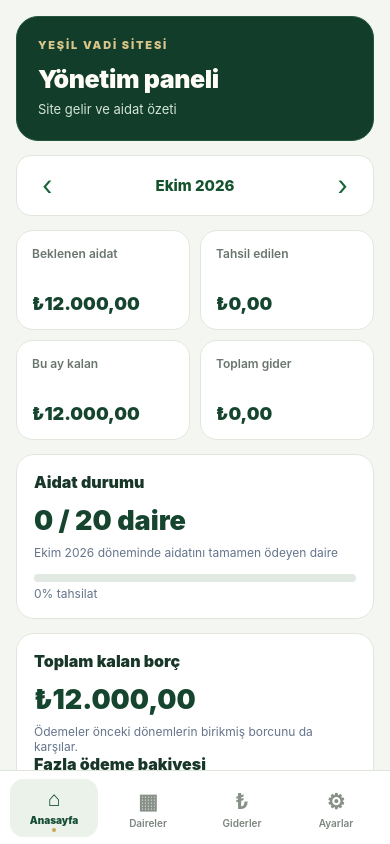
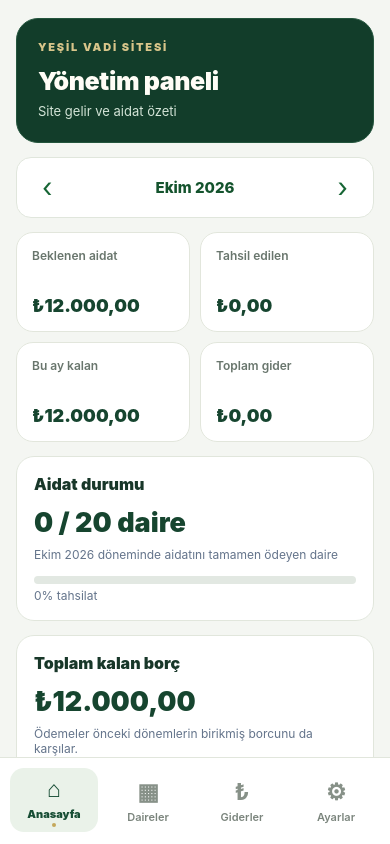
Before and after one commit to ilkerhemen-a11y/yesil-vadi-sitesi, a React Native app: screen / in a window 390 px wide. Built offline with nearby package versions, Linux system fonts and the light colour scheme.

Commit message:
Improve screen spacing and enlarge bottom navigation touch targets

```diff
--- a/App.tsx
+++ b/App.tsx
@@ -136,7 +136,7 @@ export default function App() {
   const header = (title: string, subtitle: string) => <View style={styles.header}><Text style={styles.brand}>YEŞİL VADİ SİTESİ</Text><Text style={styles.pageTitle}>{title}</Text><Text style={styles.subtitle}>{subtitle}</Text></View>;
   const monthPicker = <View style={styles.monthPicker}><TouchableOpacity style={styles.monthArrow} onPress={() => setSelectedMonth(m => shiftMonth(m, -1))}><Text style={styles.monthArrowText}>‹</Text></TouchableOpacity><Text style={styles.monthText}>{monthLabel(selectedMonth)}</Text><TouchableOpacity style={styles.monthArrow} onPress={() => setSelectedMonth(m => shiftMonth(m, 1))}><Text style={styles.monthArrowText}>›</Text></TouchableOpacity></View>;
 
-  return <SafeAreaView style={styles.safe}>
+  return <SafeAreaView style={styles.safe}><View style={styles.topSafeSpace} />
     <StatusBar barStyle="light-content" backgroundColor="#14532d" />
     {tab === "home" && <ScrollView contentContainerStyle={styles.content}>
       {header("Yönetim paneli", "Site gelir ve aidat özeti")}{monthPicker}
@@ -175,7 +175,7 @@ function Metric({ title, value }: { title: string; value: string }) { return <Vi
 function Action({ title, onPress }: { title: string; onPress: () => void }) { return <TouchableOpacity style={styles.action} onPress={onPress}><Text style={styles.actionText}>{title}</Text><Text style={styles.actionArrow}>›</Text></TouchableOpacity>; }
 function NavItem({ label, icon, active, onPress }: { label: string; icon: string; active: boolean; onPress: () => void }) { return <TouchableOpacity accessibilityRole="button" accessibilityState={{ selected: active }} style={[styles.navItem, active && styles.navItemActive]} onPress={onPress}><Text style={[styles.navIcon, active && styles.navIconActive]}>{icon}</Text><Text style={[styles.navLabel, active && styles.navLabelActive]}>{label}</Text>{active && <View style={styles.navDot} />}</TouchableOpacity>; }
 const styles = StyleSheet.create({
- safe: { flex: 1, backgroundColor: "#f4f6f2" }, content: { padding: 16, paddingBottom: 28 },
+ safe: { flex: 1, backgroundColor: "#f4f6f2" }, topSafeSpace: { height: 8, backgroundColor: "#f4f6f2" }, content: { paddingHorizontal: 16, paddingTop: 10, paddingBottom: 36 },
  header: { backgroundColor: "#123d2a", borderRadius: 22, padding: 21, marginBottom: 14, borderWidth: 1, borderColor: "#24553d", elevation: 3 }, brand: { color: "#d8c58a", fontSize: 11, fontWeight: "900", letterSpacing: 1.8, marginBottom: 12 }, pageTitle: { color: "#fffdf6", fontSize: 25, fontWeight: "900", letterSpacing: -0.4 }, subtitle: { color: "#d3e4d7", fontSize: 13, marginTop: 6, lineHeight: 19 },
  monthPicker: { flexDirection: "row", alignItems: "center", justifyContent: "space-between", backgroundColor: "#fff", borderRadius: 15, padding: 9, marginBottom: 14, borderWidth: 1, borderColor: "#e0e6dc", elevation: 1 }, monthArrow: { paddingHorizontal: 16, paddingVertical: 4 }, monthArrowText: { fontSize: 27, color: "#166534" }, monthText: { fontSize: 15, color: "#14532d", fontWeight: "800", textTransform: "capitalize" },
  grid: { flexDirection: "row", flexWrap: "wrap", gap: 10, marginBottom: 14 }, metric: { width: "48%", flexGrow: 1, backgroundColor: "#fff", borderRadius: 17, padding: 15, minHeight: 100, justifyContent: "space-between", borderWidth: 1, borderColor: "#e2e6dc", elevation: 1 }, metricTitle: { color: "#69766d", fontSize: 12, fontWeight: "600" }, metricValue: { color: "#16452f", fontWeight: "900", fontSize: 18, marginTop: 10 },
@@ -186,5 +186,5 @@ const styles = StyleSheet.create({
  creditLine: { color: "#0369a1", fontSize: 12, fontWeight: "800", marginTop: 7 },
  primaryButton: { backgroundColor: "#174d34", padding: 14, borderRadius: 12, alignItems: "center", marginTop: 2, elevation: 1 }, primaryButtonText: { color: "#fff", fontWeight: "800" }, fieldLabel: { color: "#334155", fontSize: 12, fontWeight: "700", marginBottom: 6, marginTop: 8 }, listRow: { flexDirection: "row", alignItems: "center", justifyContent: "space-between", paddingVertical: 12, borderTopWidth: 1, borderTopColor: "#edf2ed" },
  modalShade: { position: "absolute", top: 0, left: 0, right: 0, bottom: 0, zIndex: 20, backgroundColor: "rgba(15, 23, 42, 0.45)", justifyContent: "center", padding: 20 }, modalCard: { backgroundColor: "#fff", borderRadius: 18, padding: 18, elevation: 8 }, cancelButton: { padding: 12, alignItems: "center", marginTop: 4 }, cancelButtonText: { color: "#64748b", fontWeight: "700" },
- nav: { flexDirection: "row", backgroundColor: "#fff", borderTopWidth: 1, borderTopColor: "#e1e6dc", paddingTop: 8, paddingBottom: 7, paddingHorizontal: 7, justifyContent: "space-around", alignItems: "center", elevation: 12 }, navItem: { flex: 1, alignItems: "center", justifyContent: "center", minHeight: 58, marginHorizontal: 3, borderRadius: 14, paddingTop: 5, paddingBottom: 3 }, navItemActive: { backgroundColor: "#eaf2e9" }, navIcon: { fontSize: 21, color: "#879188", fontWeight: "700" }, navIconActive: { color: "#174d34" }, navLabel: { color: "#7b857d", fontSize: 10, fontWeight: "600", marginTop: 3 }, navLabelActive: { color: "#174d34", fontWeight: "900" }, navDot: { width: 4, height: 4, borderRadius: 2, backgroundColor: "#c4a85b", marginTop: 2 }
+ nav: { flexDirection: "row", backgroundColor: "#fff", borderTopWidth: 1, borderTopColor: "#e1e6dc", paddingTop: 10, paddingBottom: 12, paddingHorizontal: 7, justifyContent: "space-around", alignItems: "center", elevation: 12, minHeight: 76 }, navItem: { flex: 1, alignItems: "center", justifyContent: "center", minHeight: 62, marginHorizontal: 3, borderRadius: 14, paddingTop: 7, paddingBottom: 5 }, navItemActive: { backgroundColor: "#eaf2e9" }, navIcon: { fontSize: 23, color: "#879188", fontWeight: "700" }, navIconActive: { color: "#174d34" }, navLabel: { color: "#7b857d", fontSize: 11, fontWeight: "600", marginTop: 4 }, navLabelActive: { color: "#174d34", fontWeight: "900" }, navDot: { width: 4, height: 4, borderRadius: 2, backgroundColor: "#c4a85b", marginTop: 2 }
 });
```
